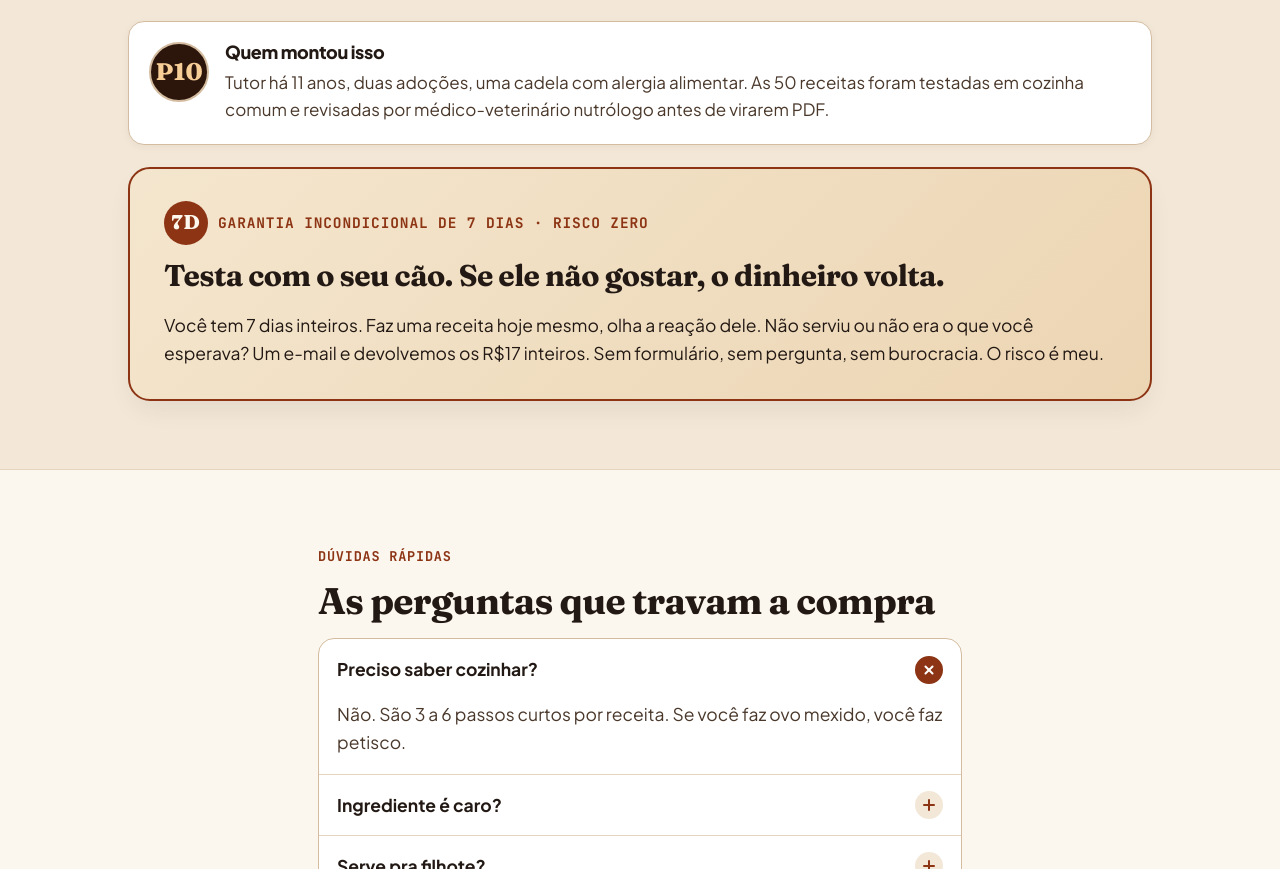
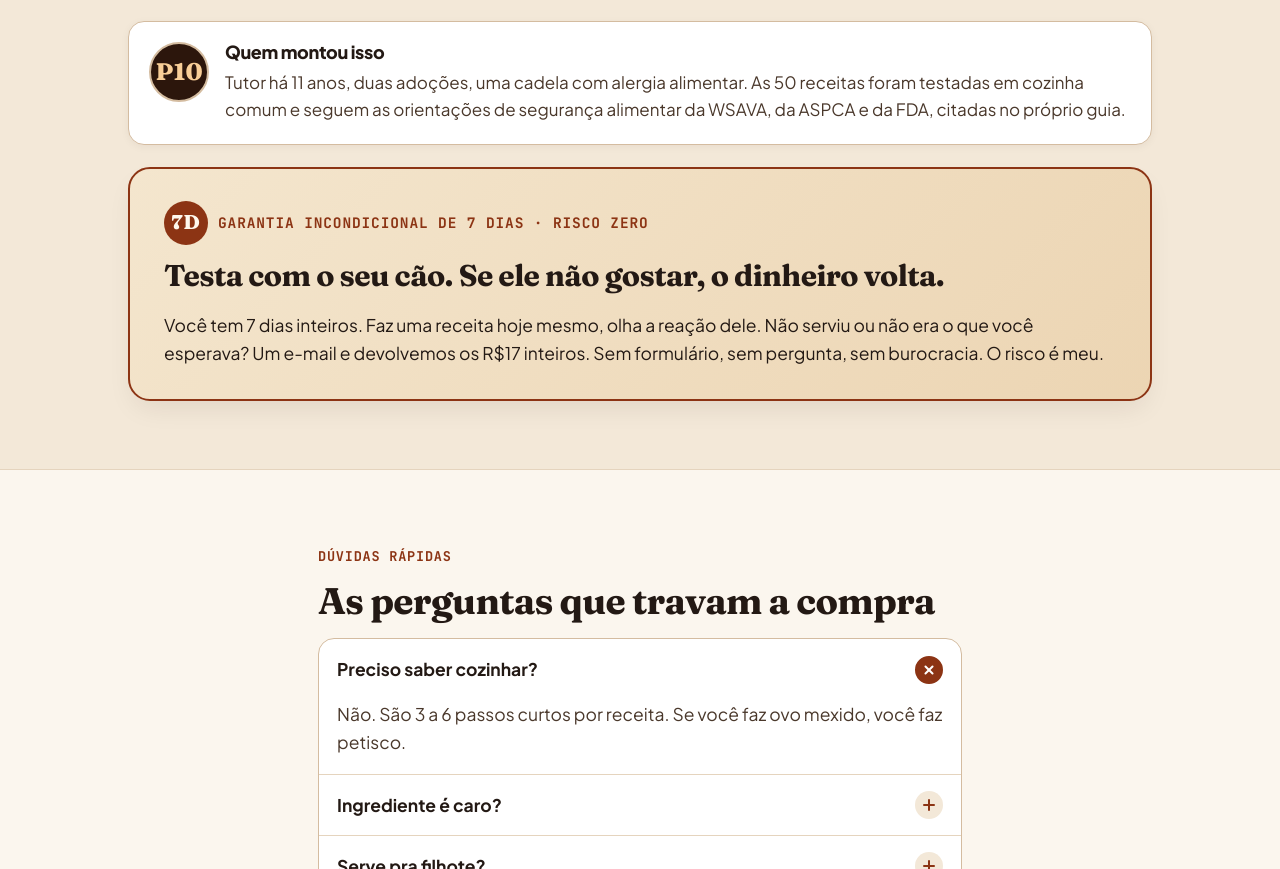
Before and after one commit to BertinPlautz/petisco-10-minutos, a plain HTML site: page index.html in a window 1280 px wide. Shown: the part 8078-8947 px from the top of the page. Drawn offline with Linux system fonts and the light colour scheme; a script that the page names is missing.

Commit message:
fix: remove menção a veterinário nutrólogo sem identificação na autoria
Co-Authored-By: Claude Opus 5.5 <noreply@anthropic.com>
Claude-Session: https://claude.ai/code/session_01HVRKdYopNdUduWTNQnghyH

```diff
--- a/index.html
+++ b/index.html
@@ -2482,7 +2482,7 @@ gtag('js',new Date());gtag('config','G-RSC864PQ8Y');
         <div class="author-avatar" aria-hidden="true">P10</div>
         <div>
           <h3>Quem montou isso</h3>
-          <p>Tutor há 11 anos, duas adoções, uma cadela com alergia alimentar. As 50 receitas foram testadas em cozinha comum e revisadas por médico-veterinário nutrólogo antes de virarem PDF.</p>
+          <p>Tutor há 11 anos, duas adoções, uma cadela com alergia alimentar. As 50 receitas foram testadas em cozinha comum e seguem as orientações de segurança alimentar da WSAVA, da ASPCA e da FDA, citadas no próprio guia.</p>
         </div>
       </div>
 
```
